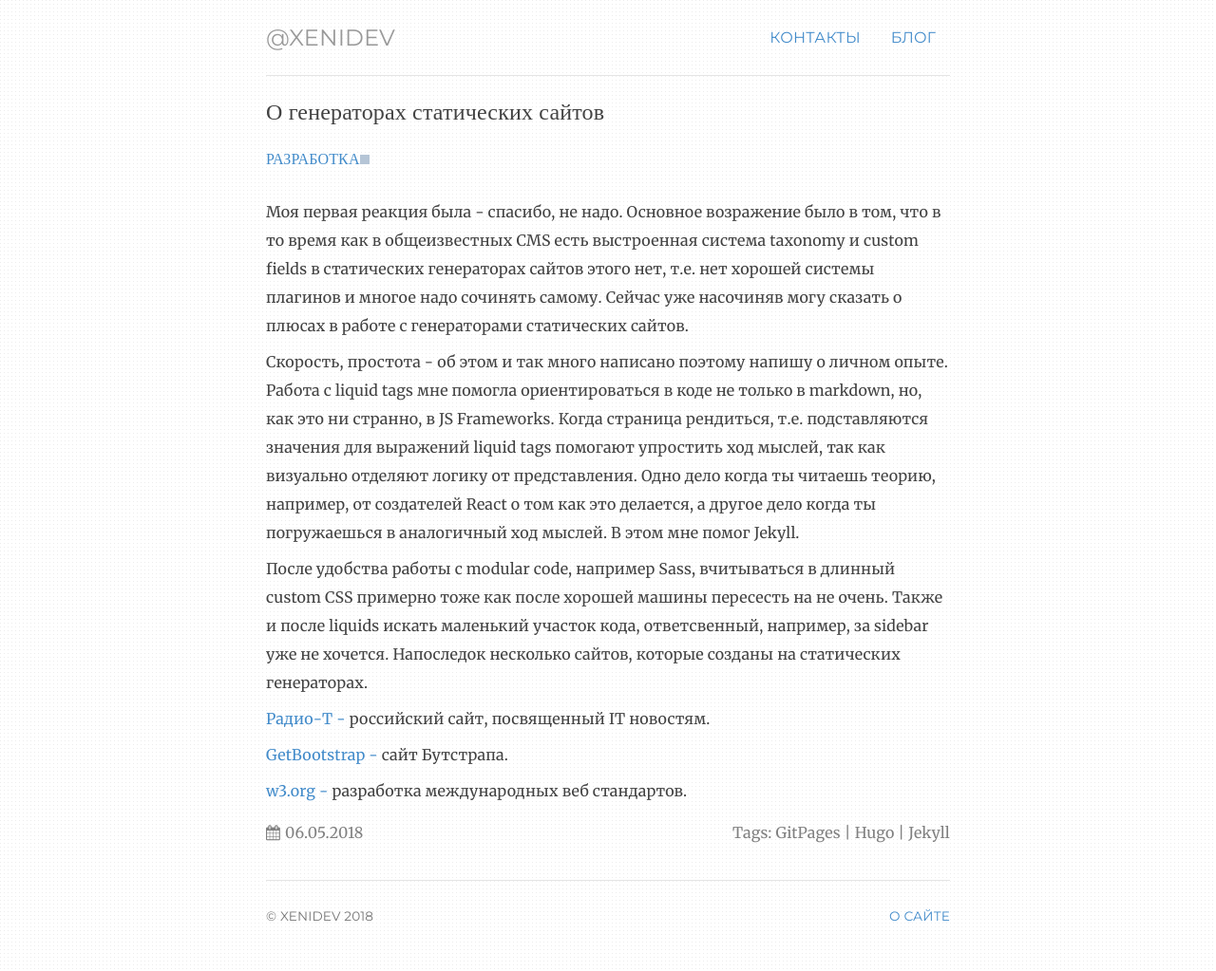
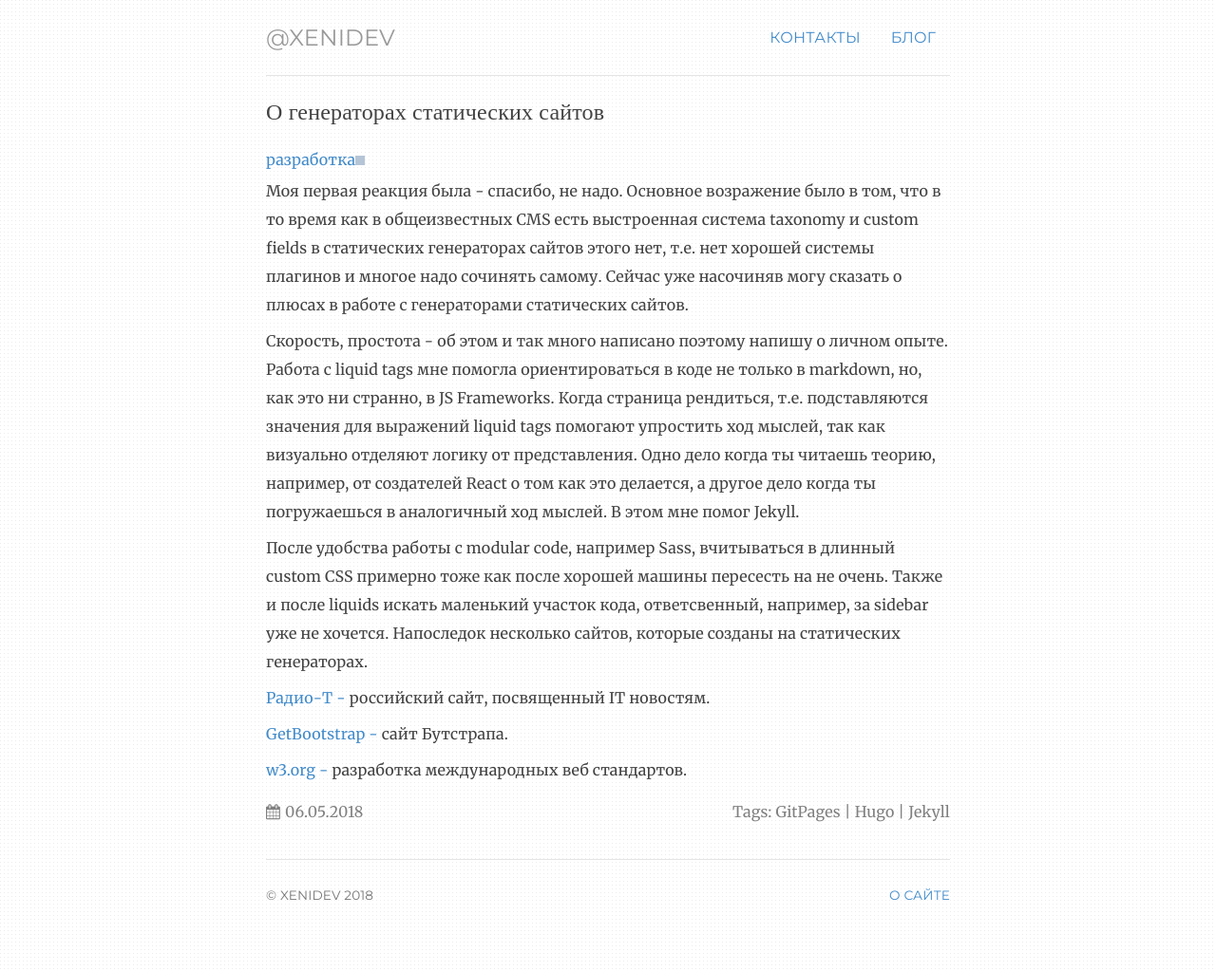
Before and after one commit to ValeraS/xenidev.github.io, a Jekyll site: the page built from _posts/2018-05-06-о-генераторах-статических-сайтов.md, in a window 1280 px wide. Shown: the whole page at 95% size. Built offline with Jekyll 4.4.1, drawn with Linux system fonts in a browser that asks for light colours; after the commit the page ends 1001 px from its top, so only the background shows below that.

Commit message:
Update style.css

```diff
--- a/css/style.css
+++ b/css/style.css
@@ -256,19 +256,6 @@ cursor: pointer;
 }
 
 
-.metabox-k-single {
-    display: inline-block;
-    float: right;
-    width: 100%;
-    margin-bottom: 30px;
-  font-weight: normal;
-
-    font-family: "Google Sans";
-  text-transform: uppercase;
-    color: rgb(128, 128, 128);
-}
-
-*
 
 .metabox-d .fa.fa-calendar {
   margin: 0 5px 0 0px;
```
